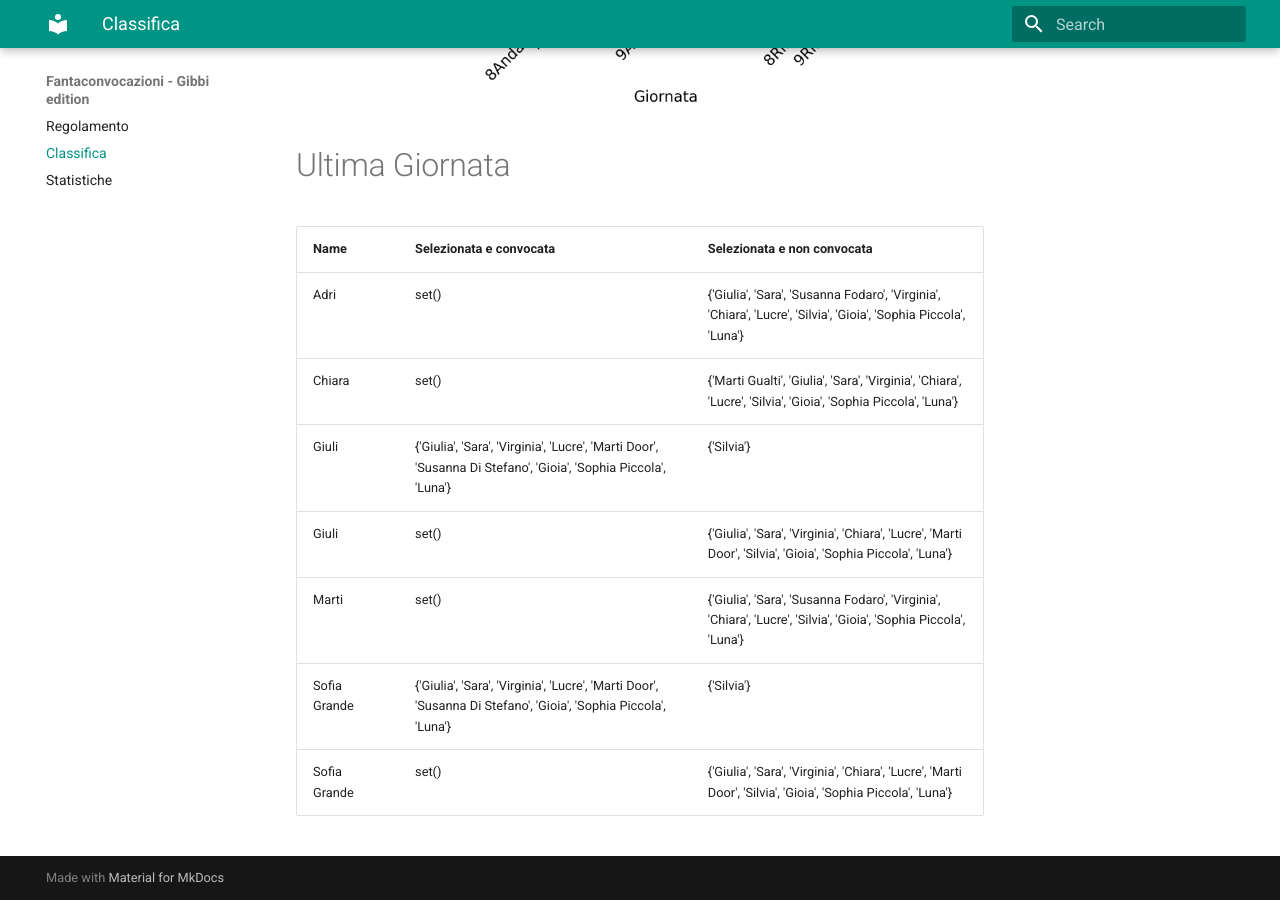
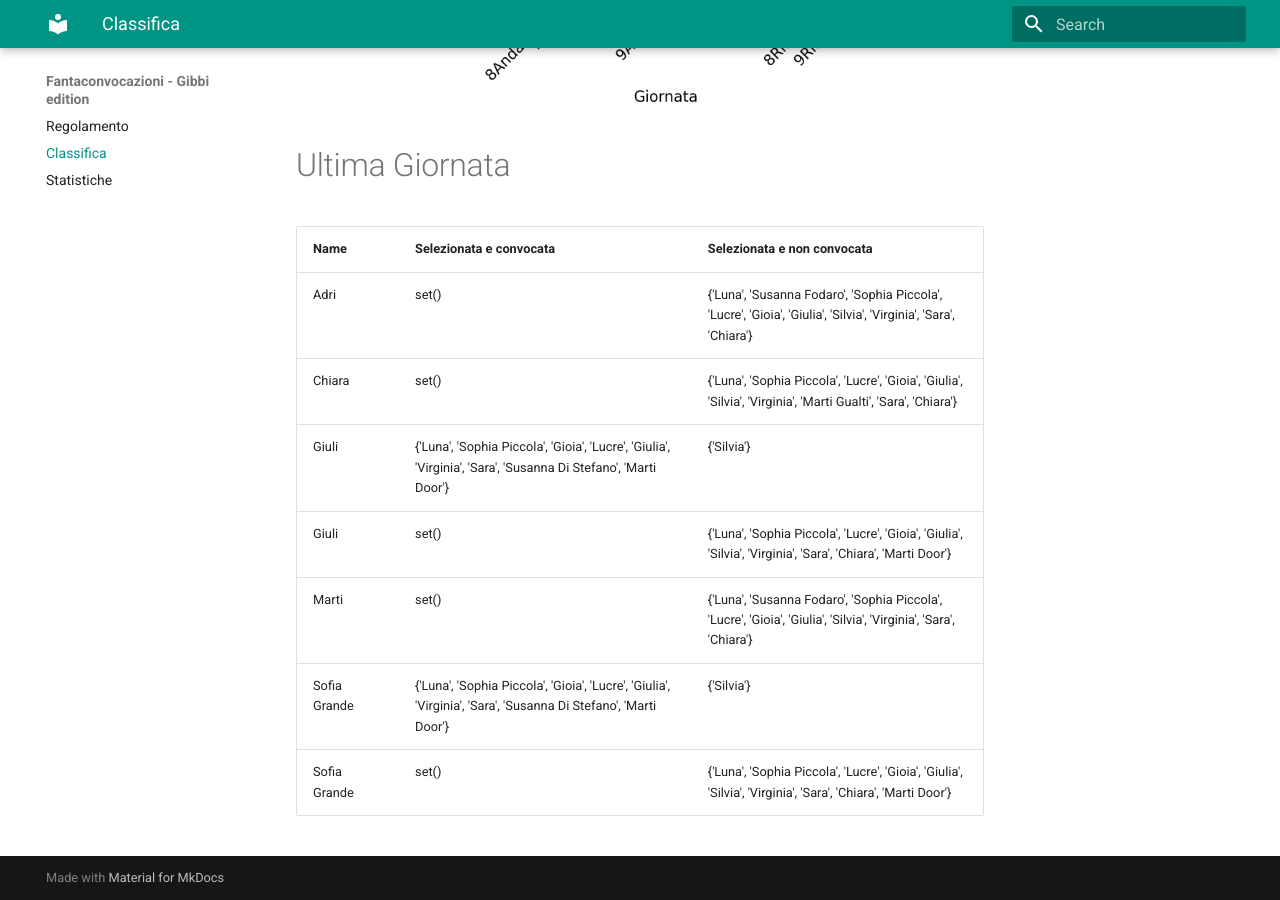
Before and after one commit to martinig94/fantagibbi, an MkDocs documentation site: the page built from docs/Classifica.md, in a window 1280 px wide and 900 px high, scrolled down 1003 px. Built offline with MkDocs 1.6.1 and Material for MkDocs 9.7.7, drawn with Linux system fonts in a browser that asks for light colours.

Commit message:
Auto-update from main.py

```diff
--- a/docs/Classifica.md
+++ b/docs/Classifica.md
@@ -18,11 +18,11 @@
 <!-- START_TABLE CORRECT -->
 | Name         | Selezionata e convocata                                                                                        | Selezionata e non convocata                                                                                      |
 |:-------------|:---------------------------------------------------------------------------------------------------------------|:-----------------------------------------------------------------------------------------------------------------|
-| Adri         | set()                                                                                                          | {'Giulia', 'Sara', 'Susanna Fodaro', 'Virginia', 'Chiara', 'Lucre', 'Silvia', 'Gioia', 'Sophia Piccola', 'Luna'} |
-| Chiara       | set()                                                                                                          | {'Marti Gualti', 'Giulia', 'Sara', 'Virginia', 'Chiara', 'Lucre', 'Silvia', 'Gioia', 'Sophia Piccola', 'Luna'}   |
-| Giuli        | {'Giulia', 'Sara', 'Virginia', 'Lucre', 'Marti Door', 'Susanna Di Stefano', 'Gioia', 'Sophia Piccola', 'Luna'} | {'Silvia'}                                                                                                       |
-| Giuli        | set()                                                                                                          | {'Giulia', 'Sara', 'Virginia', 'Chiara', 'Lucre', 'Marti Door', 'Silvia', 'Gioia', 'Sophia Piccola', 'Luna'}     |
-| Marti        | set()                                                                                                          | {'Giulia', 'Sara', 'Susanna Fodaro', 'Virginia', 'Chiara', 'Lucre', 'Silvia', 'Gioia', 'Sophia Piccola', 'Luna'} |
-| Sofia Grande | {'Giulia', 'Sara', 'Virginia', 'Lucre', 'Marti Door', 'Susanna Di Stefano', 'Gioia', 'Sophia Piccola', 'Luna'} | {'Silvia'}                                                                                                       |
-| Sofia Grande | set()                                                                                                          | {'Giulia', 'Sara', 'Virginia', 'Chiara', 'Lucre', 'Marti Door', 'Silvia', 'Gioia', 'Sophia Piccola', 'Luna'}     |
+| Adri         | set()                                                                                                          | {'Luna', 'Susanna Fodaro', 'Sophia Piccola', 'Lucre', 'Gioia', 'Giulia', 'Silvia', 'Virginia', 'Sara', 'Chiara'} |
+| Chiara       | set()                                                                                                          | {'Luna', 'Sophia Piccola', 'Lucre', 'Gioia', 'Giulia', 'Silvia', 'Virginia', 'Marti Gualti', 'Sara', 'Chiara'}   |
+| Giuli        | {'Luna', 'Sophia Piccola', 'Gioia', 'Lucre', 'Giulia', 'Virginia', 'Sara', 'Susanna Di Stefano', 'Marti Door'} | {'Silvia'}                                                                                                       |
+| Giuli        | set()                                                                                                          | {'Luna', 'Sophia Piccola', 'Lucre', 'Gioia', 'Giulia', 'Silvia', 'Virginia', 'Sara', 'Chiara', 'Marti Door'}     |
+| Marti        | set()                                                                                                          | {'Luna', 'Susanna Fodaro', 'Sophia Piccola', 'Lucre', 'Gioia', 'Giulia', 'Silvia', 'Virginia', 'Sara', 'Chiara'} |
+| Sofia Grande | {'Luna', 'Sophia Piccola', 'Gioia', 'Lucre', 'Giulia', 'Virginia', 'Sara', 'Susanna Di Stefano', 'Marti Door'} | {'Silvia'}                                                                                                       |
+| Sofia Grande | set()                                                                                                          | {'Luna', 'Sophia Piccola', 'Lucre', 'Gioia', 'Giulia', 'Silvia', 'Virginia', 'Sara', 'Chiara', 'Marti Door'}     |
 <!-- END_TABLE CORRECT -->
```
